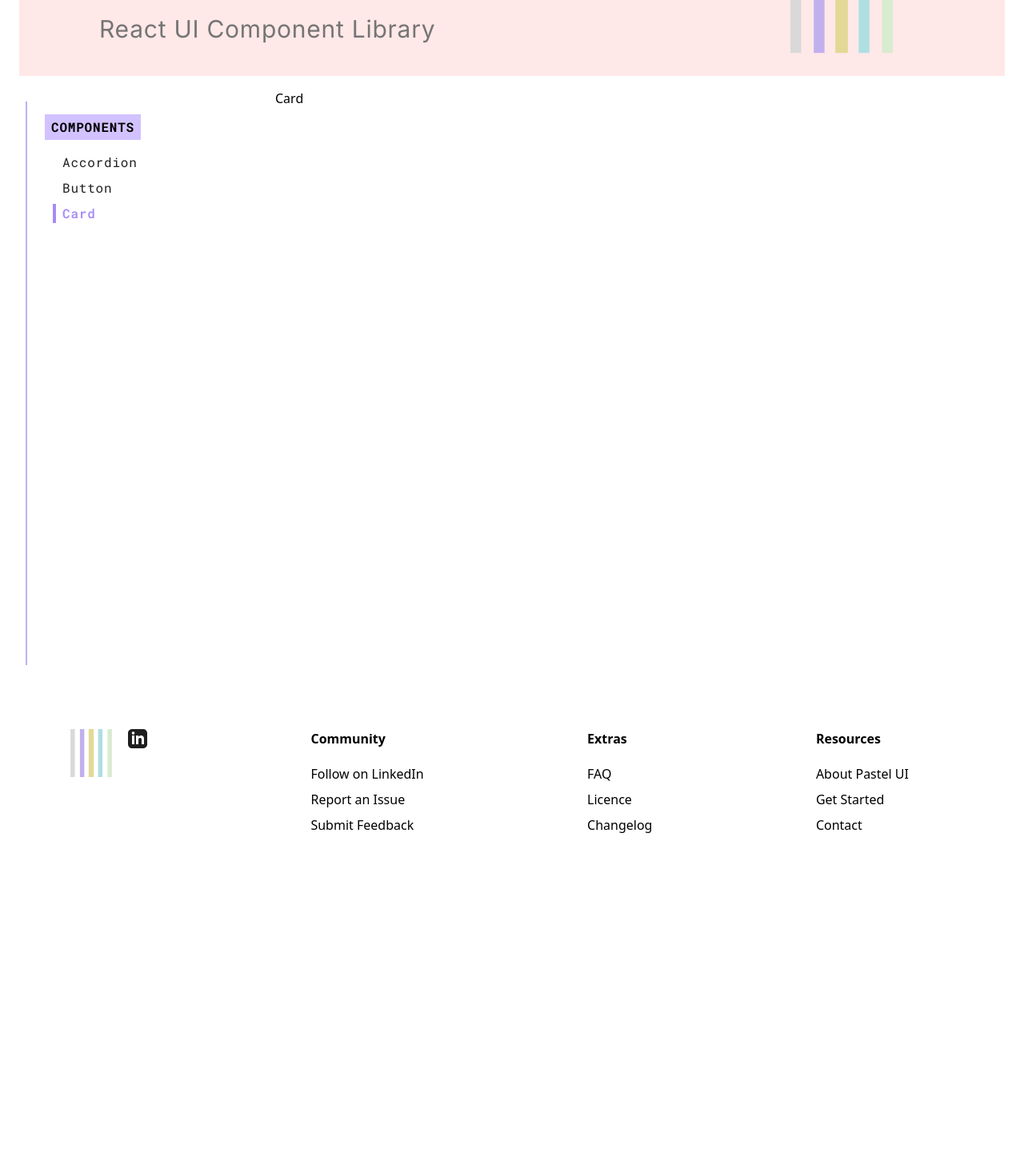
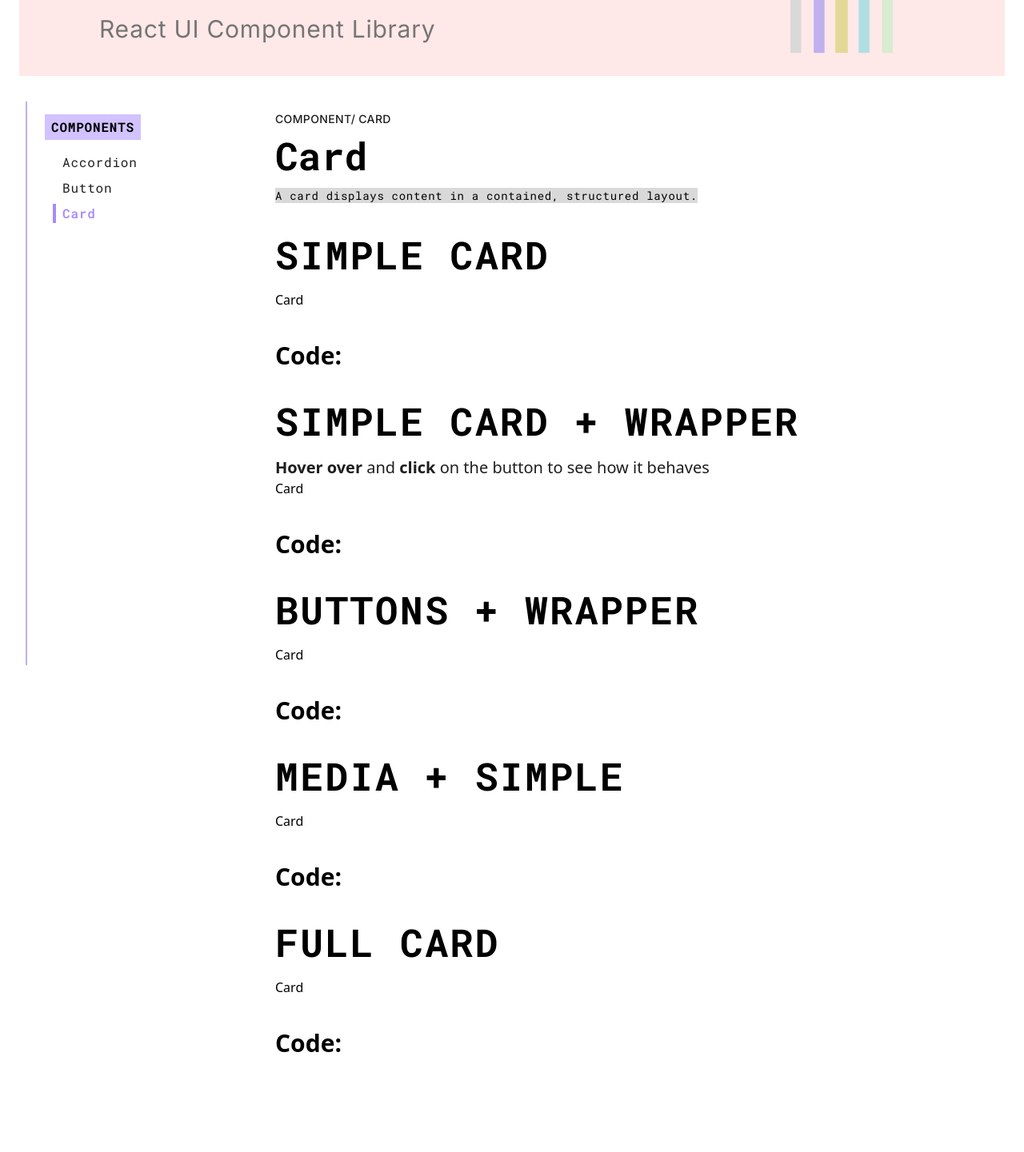
Before and after one commit to nataliakuntic/pastel-ui, a React (Vite) app: page /card in a window 1280 px wide. Shown: the part 200-1641 px from the top of the page at 80% size. Before the commit the page ends 1324 px from the top, so only its background shows below. Built offline with nearby package versions, Linux system fonts and the light colour scheme.

Commit message:
ADDED CARD PAGE
Page added and tested (if it displays and has
working links) with boilerplate.

```diff
--- a/src/pastel-ui-website/pages/CardPage.tsx
+++ b/src/pastel-ui-website/pages/CardPage.tsx
@@ -1,7 +1,59 @@
 import Card from "../../pastel-ui-library/components/Card/Card";
+import ComponentBreadcrumb from "./partials/ComponentBreadcrumb";
+import ComponentDescription from "./partials/ComponentDescription";
+import ComponentHeading from "./partials/ComponentHeading";
+import ComponentVariantHeading from "./partials/ComponentVariantHeading";
+import SubsectionHeading from "./partials/SubsectionHeading";
+import ParagraphText from "./partials/ParagraphText";
 
-function CardPage() {
-  return <Card />;
-}
+const CardPage: React.FC = () => {
+  return (
+    <div>
+      <ComponentBreadcrumb>Component/ Card</ComponentBreadcrumb>
+
+      <ComponentHeading>Card</ComponentHeading>
+
+      <ComponentDescription>
+        A card displays content in a contained, structured layout.
+      </ComponentDescription>
+
+      <ComponentVariantHeading>Simple Card</ComponentVariantHeading>
+
+      <Card />
+
+      <SubsectionHeading>Code:</SubsectionHeading>
+
+      <ComponentVariantHeading>Simple Card + Wrapper</ComponentVariantHeading>
+
+      <ParagraphText>
+        <span className="font-bold">Hover over</span> and
+        <span className="font-bold"> click</span> on the button to see how it
+        behaves
+      </ParagraphText>
+
+      <Card />
+
+      <SubsectionHeading>Code:</SubsectionHeading>
+
+      <ComponentVariantHeading>Buttons + Wrapper</ComponentVariantHeading>
+
+      <Card />
+
+      <SubsectionHeading>Code:</SubsectionHeading>
+
+      <ComponentVariantHeading>Media + Simple</ComponentVariantHeading>
+
+      <Card />
+
+      <SubsectionHeading>Code:</SubsectionHeading>
+
+      <ComponentVariantHeading>Full Card</ComponentVariantHeading>
+
+      <Card />
+
+      <SubsectionHeading>Code:</SubsectionHeading>
+    </div>
+  );
+};
 
 export default CardPage;
```
